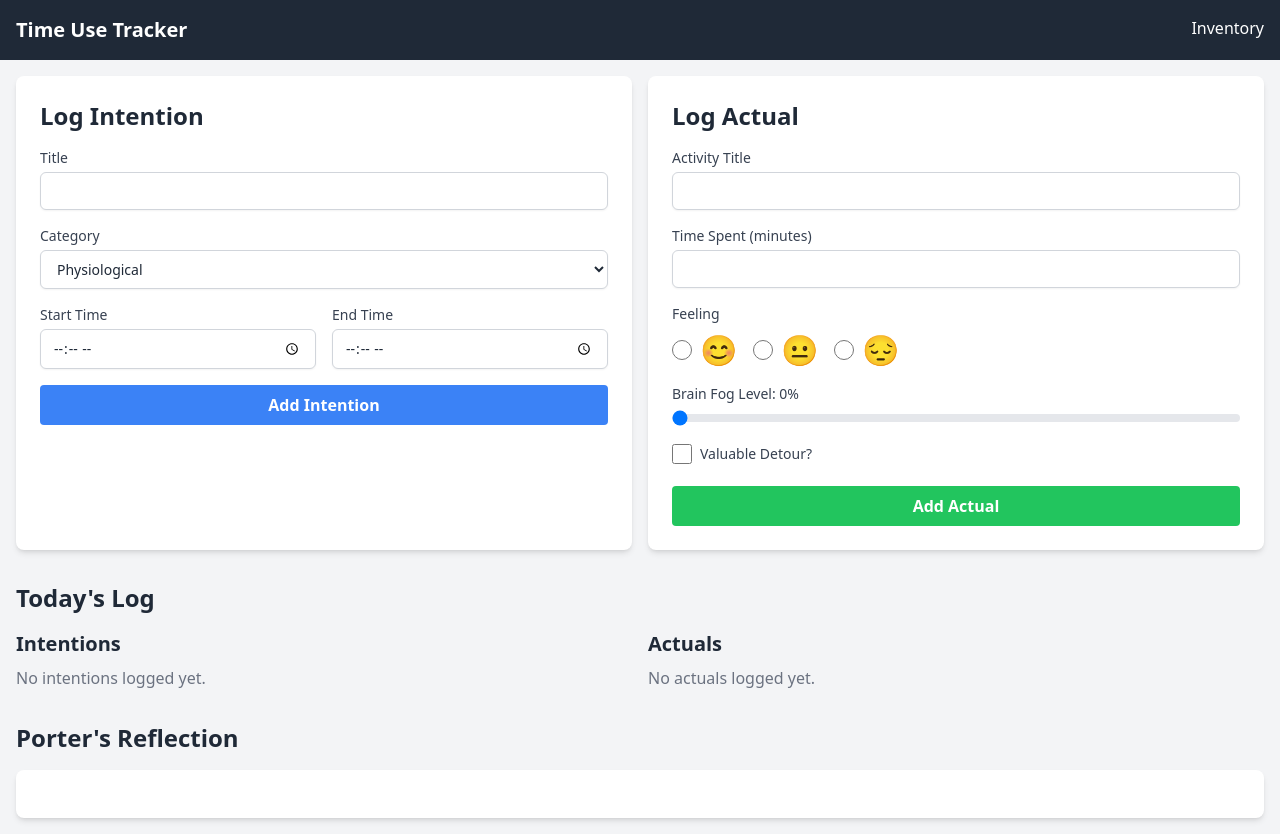
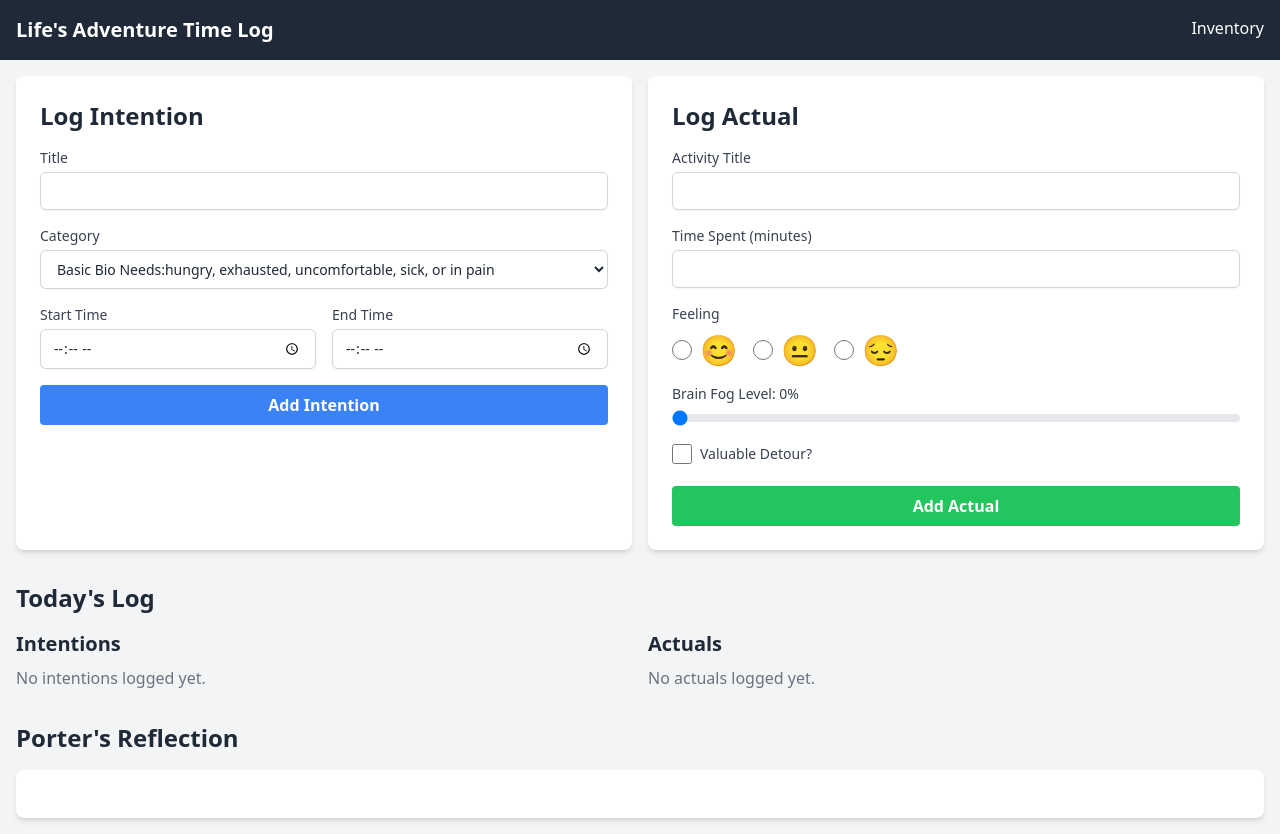
Before and after one commit to Zebfred/Agentic_personal_porter, a plain HTML site: page index.html in a window 1280 px wide. Drawn offline with nearby package versions, Linux system fonts and the light colour scheme.

Commit message:
Small improvements

```diff
--- /dev/null
+++ b/How_to_use_notes.txt
@@ -0,0 +1,4 @@
+cd path/to/Agentic_personal_porter
+conda activate agentic_porter
+python server.py
+Open live server index.html
--- a/index.html
+++ b/index.html
@@ -3,13 +3,13 @@
 <head>
     <meta charset="UTF-8">
     <meta name="viewport" content="width=device-width, initial-scale=1.0">
-    <title>Time Use Tracker</title>
+    <title>Life's Adventure Time log</title>
     <script src="https://cdn.tailwindcss.com"></script>
 </head>
 <body class="bg-gray-100 text-gray-800">
     <nav class="bg-gray-800 p-4 text-white">
         <div class="container mx-auto flex justify-between">
-            <h1 class="text-xl font-bold">Time Use Tracker</h1>
+            <h1 class="text-xl font-bold">Life's Adventure Time Log</h1>
             <a href="inventory.html" class="text-white hover:text-gray-300">Inventory</a>
         </div>
     </nav>
@@ -29,9 +29,9 @@
                         <div class="mb-4">
                             <label for="intention-category" class="block text-sm font-medium text-gray-700">Category</label>
                             <select id="intention-category" name="intention-category" class="mt-1 block w-full px-3 py-2 bg-white border border-gray-300 rounded-md shadow-sm focus:outline-none focus:ring-indigo-500 focus:border-indigo-500 sm:text-sm" required>
-                                <option value="physiological">Physiological</option>
-                                <option value="safety">Safety</option>
-                                <option value="belonging">Belonging</option>
+                                <option value="pysche">Basic Bio Needs:hungry, exhausted, uncomfortable, sick, or in pain  </option>
+                                <option value="safety">Peace of mind</option>
+                                <option value="belonging">Love(affection, belongingness)</option>
                                 <option value="esteem">Esteem</option>
                                 <option value="self-actualization">Self-Actualization</option>
                             </select>
```
Also changed, not shown: inventory.html (+1 -1 lines), requirements.txt (added, +214 -0 lines).
